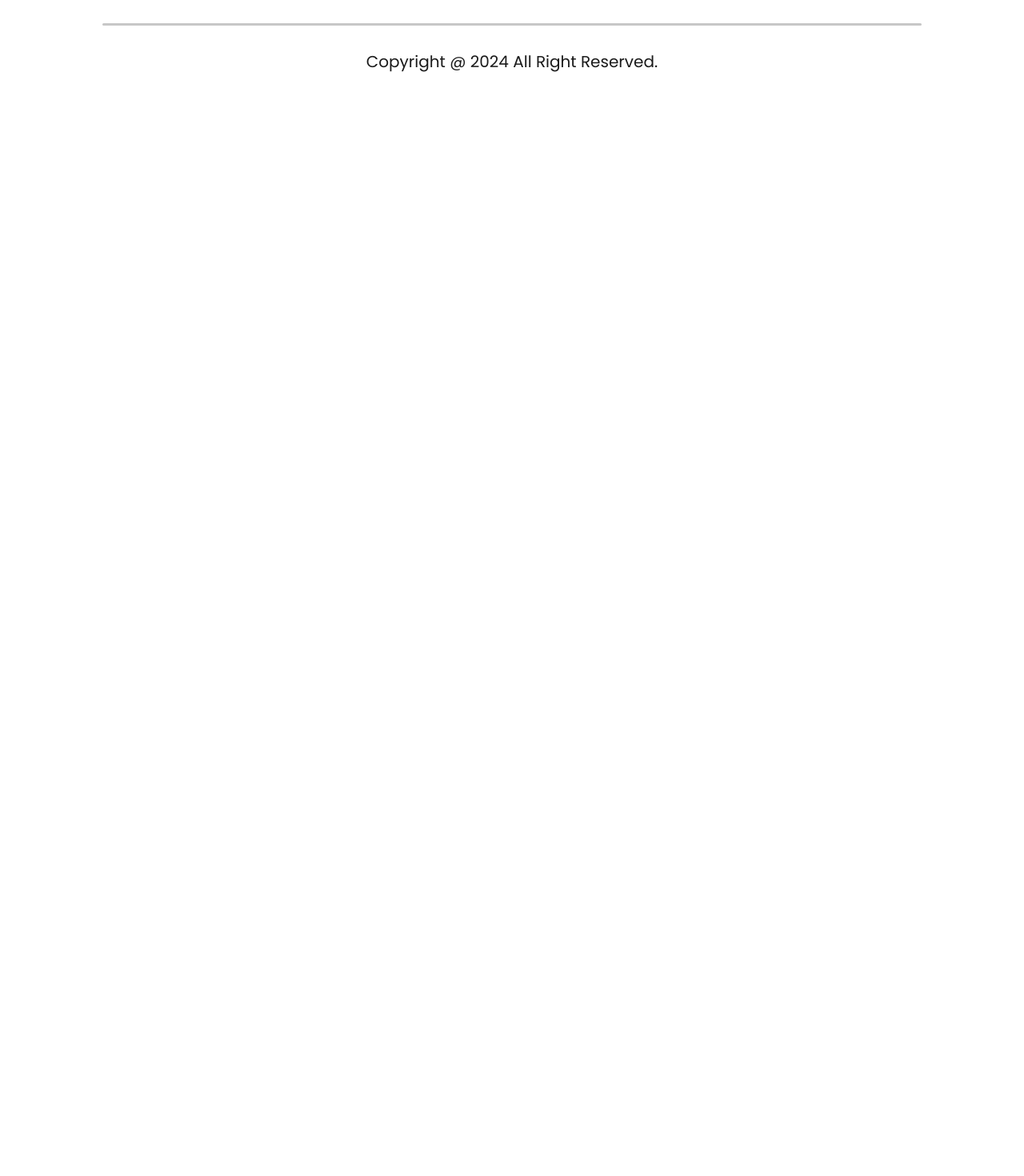
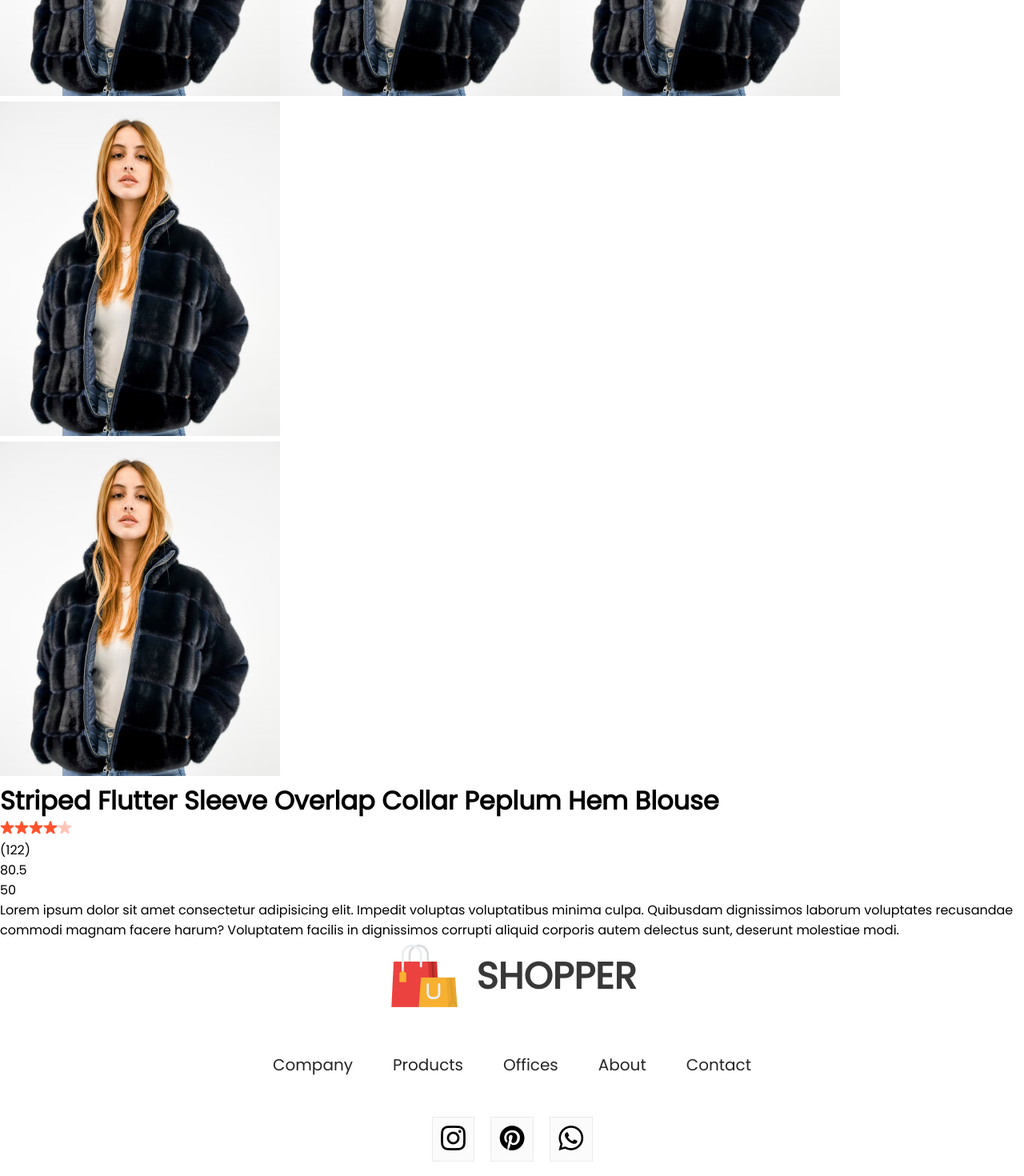
Before and after one commit to samdishjadhav9970/e-commerce_application, a React (Create React App) app: page /product/1 in a window 1280 px wide. Shown: the part 420-1890 px from the top of the page at 80% size. Before the commit the page ends 800 px from the top, so only its background shows below. Built offline with nearby package versions, Linux system fonts and the light colour scheme.

Commit message:
ProductDisplay

```diff
--- /dev/null
+++ b/src/Components/ProductDisplay/ProductDisplay.jsx
@@ -0,0 +1,47 @@
+import React from "react";
+import "./ProductDisplay.css";
+import StarIcon from "../Assets/star_icon.png";
+import StarDullIcon from "../Assets/star_dull_icon.png";
+
+function ProductDisplay(props) {
+  const { product } = props;
+  return (
+    <div className="product-display">
+      <div className="product-display-left">
+        <div className="product-display-img-list">
+          <img src={product.image} alt="" />
+          <img src={product.image} alt="" />
+          <img src={product.image} alt="" />
+          <img src={product.image} alt="" />
+        </div>
+        <div className="product-display-img">
+          <img
+            src={product.image}
+            className="product-display-main-img"
+            alt=""
+          />
+        </div>
+      </div>
+      <div className="product-display-right">
+        <h1>{product.name}</h1>
+        <div className="product-display-right-star">
+          <img src={StarIcon} alt="" />
+          <img src={StarIcon} alt="" />
+          <img src={StarIcon} alt="" />
+          <img src={StarIcon} alt="" />
+          <img src={StarDullIcon} alt="" />
+          <p>(122)</p>
+        </div>
+        <div className="product-display-right-prices">
+            <div className="product-display-right-price-old">{product.old_price}</div>
+            <div className="product-display-right-price-new">{product.new_price}</div>
+        </div>
+        <div className="product-display-right-description">
+            Lorem ipsum dolor sit amet consectetur adipisicing elit. Impedit voluptas voluptatibus minima culpa. Quibusdam dignissimos laborum voluptates recusandae commodi magnam facere harum? Voluptatem facilis in dignissimos corrupti aliquid corporis autem delectus sunt, deserunt molestiae modi.
+        </div>
+      </div>
+    </div>
+  );
+}
+
+export default ProductDisplay;
--- a/src/Pages/Product.jsx
+++ b/src/Pages/Product.jsx
@@ -2,6 +2,7 @@ import React, { useContext } from 'react';
 import { ShopContext } from '../Context/ShopContext';
 import { useParams } from 'react-router-dom';
 import Breadcrum from '../Components/Breadcrums/Breadcrum';
+import ProductDisplay from '../Components/ProductDisplay/ProductDisplay';
 
 function Product() {
   const { all_product } = useContext(ShopContext);
@@ -11,7 +12,7 @@ function Product() {
   return (
     <div>
       <Breadcrum product={product} />
-      {/* Render other product details as needed */}
+      <ProductDisplay product={product} />
     </div>
   );
 }
```
Also changed, not shown: src/Components/ProductDisplay/ProductDisplay.css (added).
